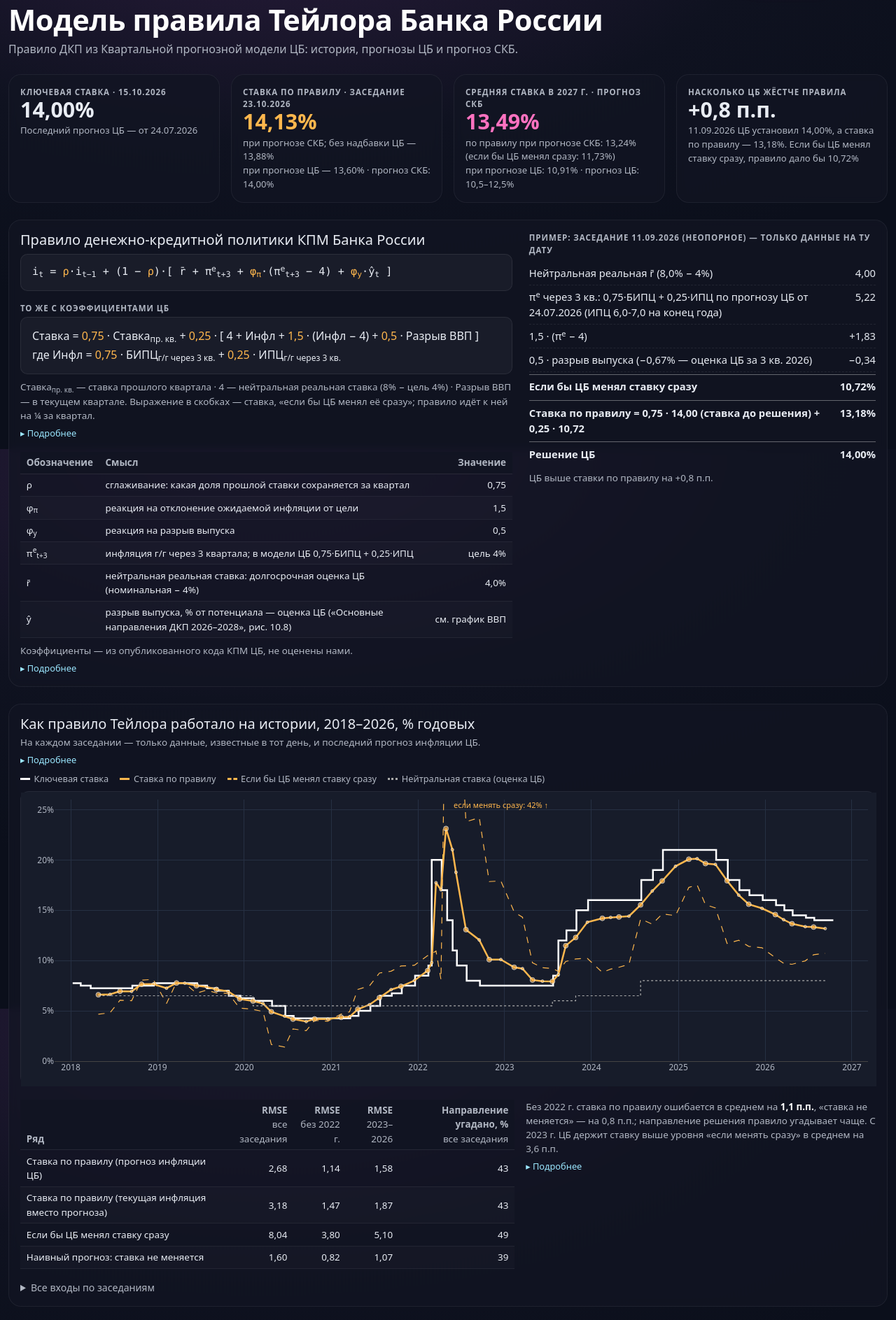
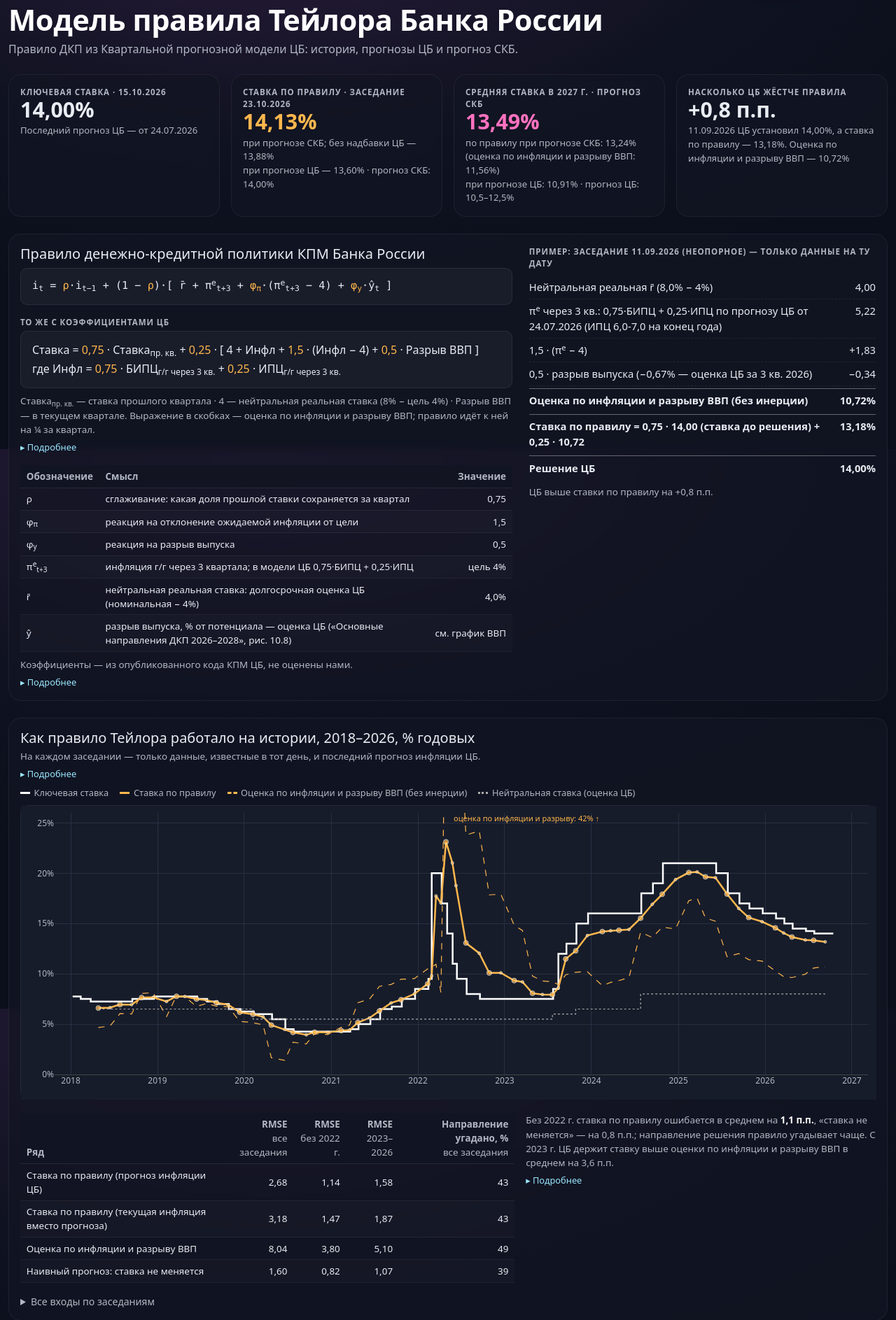
Before and after one commit to andreynes/macroforecasts, a Flask app: page /cbr-models in a window 1280 px wide. Shown: the part 158-2045 px from the top of the page at 70% size. Run offline with Flask 3, Linux system fonts and the light colour scheme; parts of the project's set-up code (start-up, migrations or seed data) failed here and were passed over; some libraries are stand-ins or nearby versions.

Commit message:
«Модели ЦБ»: «оценка по инфляции и разрыву ВВП» вместо «если бы ЦБ менял сразу»
Линия на прогнозе считается без надбавки ЦБ: 8% + 2,5·(πᵉ − 4) + 0,5·ŷ, без инерции;
переименована везде (история, KPI, таблицы).

Co-Authored-By: Claude Opus 5.5 <noreply@anthropic.com>

```diff
--- a/templates/cbr_models.html
+++ b/templates/cbr_models.html
@@ -70,10 +70,10 @@
             </div>
             <div class="cbm-note mb-3">
               Ставка<sub>пр. кв.</sub> — ставка прошлого квартала · 4 — нейтральная реальная ставка (8% − цель 4%) ·
-              Разрыв ВВП — в текущем квартале. Выражение в скобках — ставка, «если бы ЦБ менял её сразу»; правило идёт к ней на ¼ за квартал.
+              Разрыв ВВП — в текущем квартале. Выражение в скобках — оценка по инфляции и разрыву ВВП; правило идёт к ней на ¼ за квартал.
               <details class="cbm-more"><summary>Подробнее</summary><div>Инфл — 75% базового ИПЦ г/г и 25% ИПЦ г/г, оба в квартале через 3 квартала от текущего. «4» в скобках — цель по инфляции.
                 Разрыв ВВП — отклонение ВВП от потенциала, %. В наших расчётах к нейтральной реальной ставке добавляется затухающая надбавка ЦБ
-                из его последнего прогноза (+0,2…0,3 п.п.). Сплошная линия «Ставка по правилу» = ¾ ставки до заседания + ¼ уровня «если менять сразу»;
+                из его последнего прогноза (+0,2…0,3 п.п.). Сплошная линия «Ставка по правилу» = ¾ ставки до заседания + ¼ оценки по инфляции и разрыву ВВП;
                 если инфляция и экономика не меняются, она за несколько кварталов приходит к этому уровню.</div></details>
             </div>
             <div class="table-responsive">
@@ -102,7 +102,7 @@
         <div class="cbm-legend mb-2">
           <span><i style="background:#fff"></i>Ключевая ставка</span>
           <span><i style="background:#ffb74d"></i>Ставка по правилу</span>
-          <span><i class="dash" style="border-color:#ffb74d"></i>Если бы ЦБ менял ставку сразу</span>
+          <span><i class="dash" style="border-color:#ffb74d"></i>Оценка по инфляции и разрыву ВВП (без инерции)</span>
           <span><i class="dot" style="border-color:#aaa"></i>Нейтральная ставка (оценка ЦБ)</span>
         </div>
         <div id="chartRealtime" class="chart"></div>
@@ -130,7 +130,7 @@
           <span><i style="background:#fff"></i>Ключевая ставка, факт</span>
           <span><i class="dash" style="border-color:#fff"></i>Прогноз СКБ (по датам заседаний ЦБ)</span>
           <span><i style="background:#ffb74d"></i>Ставка по правилу при прогнозе СКБ (точки — заседания ЦБ)</span>
-          <span><i class="dot" style="border-color:#ffb74d"></i>Если бы ЦБ менял ставку сразу (прогноз СКБ)</span>
+          <span><i class="dot" style="border-color:#ffb74d"></i>Оценка по инфляции и разрыву ВВП (прогноз СКБ)</span>
           <span><i class="dash" style="border-color:var(--blue)"></i>Ставка по правилу при прогнозе ЦБ (ромбы — заседания)</span>
           <span><i class="bar" style="background:rgba(47,128,237,.35)"></i>Прогноз ЦБ: диапазон средней ставки за период</span>
         </div>
@@ -180,7 +180,7 @@
         <div class="table-responsive"><table class="table table-dark table-sm align-middle mb-0 cbm-table" id="cbmOursTable"></table></div>
         <div class="cbm-note mt-2">πᵉ — инфляция г/г через 3 кв. (0,75·БИПЦ + 0,25·ИПЦ, прогноз СКБ) · ŷ — разрыв ВВП · r̄ — нейтральная реальная ставка с надбавкой ЦБ.
           <details class="cbm-more"><summary>Подробнее</summary><div>Прогноз СКБ — ставка после заседания. πᵉ — средняя за квартал через 3 квартала от квартала заседания; ŷ — в квартале заседания;
-            надбавка ЦБ затухает к нулю (r̄ → 4%). «Если менять сразу» — ставка без постепенного шага; «по правилу» — шаг ¼ разрыва за квартал
+            надбавка ЦБ затухает к нулю (r̄ → 4%). «Оценка по инфляции и разрыву ВВП» — 8% + 2,5·(πᵉ − 4) + 0,5·ŷ, без надбавки ЦБ и постепенного шага; «по правилу» — шаг ¼ разрыва за квартал
             (между заседаниями — пропорционально числу дней). Средние за год — по дням.</div></details></div>
       </div>
     </div>
@@ -302,9 +302,9 @@
       kpi(`Ставка по правилу · заседание ${k.next_date}`, nf(k.next_rule) + "%",
           `при прогнозе СКБ; без надбавки ЦБ — ${nf(k.next_no_prem)}%<br>при прогнозе ЦБ — ${nf(k.next_cbr_rule)}% · прогноз СКБ: ${nf(k.next_our)}%`, "rule") +
       kpi(`Средняя ставка в ${k.year} г. · прогноз СКБ`, nf(k.year_our) + "%",
-          `по правилу при прогнозе СКБ: ${nf(k.year_rule)}% (если бы ЦБ менял сразу: ${nf(k.year_notional)}%)<br>при прогнозе ЦБ: ${nf(k.year_cbr_rule)}% · прогноз ЦБ: ${rng(k.year_cbr_lo, k.year_cbr_hi)}%`, "fc") +
+          `по правилу при прогнозе СКБ: ${nf(k.year_rule)}% (оценка по инфляции и разрыву ВВП: ${nf(k.year_notional)}%)<br>при прогнозе ЦБ: ${nf(k.year_cbr_rule)}% · прогноз ЦБ: ${rng(k.year_cbr_lo, k.year_cbr_hi)}%`, "fc") +
       kpi(`Насколько ЦБ жёстче правила`, sg(k.stance, 1) + " п.п.",
-          `${ruDate(e.date)} ЦБ установил ${nf(e.decision)}%, а ставка по правилу — ${nf(e.rule)}%. Если бы ЦБ менял ставку сразу, правило дало бы ${nf(e.notional)}%`);
+          `${ruDate(e.date)} ЦБ установил ${nf(e.decision)}%, а ставка по правилу — ${nf(e.rule)}%. Оценка по инфляции и разрыву ВВП — ${nf(e.notional)}%`);
   }
 
   function renderRule(D) {
@@ -322,7 +322,7 @@
       <div class="row-l"><span>π<sup>e</sup> через 3 кв.: 0,75·БИПЦ + 0,25·ИПЦ по прогнозу ЦБ от ${e.fc_date} (ИПЦ ${e.cbr_fc.split(" | ")[1]} на конец года)</span><span class="cbm-num">${nf(e.pi_e)}</span></div>
       <div class="row-l"><span>1,5 · (π<sup>e</sup> − 4)</span><span class="cbm-num">${sg(e.infl_term)}</span></div>
       <div class="row-l"><span>0,5 · разрыв выпуска (${nf(e.gap)}% — оценка ЦБ за ${e.gap_q.replace("Q", " кв. ").replace(/(\d{4}) кв. (\d)/, "$2 кв. $1")})</span><span class="cbm-num">${sg(e.gap_term)}</span></div>
-      <div class="row-l sum"><span>Если бы ЦБ менял ставку сразу</span><span class="cbm-num">${nf(e.notional)}%</span></div>
+      <div class="row-l sum"><span>Оценка по инфляции и разрыву ВВП (без инерции)</span><span class="cbm-num">${nf(e.notional)}%</span></div>
       <div class="row-l sum"><span>Ставка по правилу = 0,75 · ${nf(e.before)} (ставка до решения) + 0,25 · ${nf(e.notional)}</span><span class="cbm-num">${nf(e.rule)}%</span></div>
       <div class="row-l sum"><span>Решение ЦБ</span><span class="cbm-num">${nf(e.decision)}%</span></div>
       <div class="cbm-note mt-2">ЦБ выше ставки по правилу на ${sg(e.decision - e.rule, 1)} п.п.</div>`;
@@ -339,7 +339,7 @@
       line(o.our_kr_daily.x, o.our_kr_daily.y, "Прогноз СКБ", "#fff", { dash: 'dash', shape: 'hv' }),
       line(o.rule_steps.x, o.rule_steps.y, "Ставка по правилу при прогнозе СКБ", C_RULE, { shape: 'hv', extra: { hoverinfo: 'skip' } }),
       line(o.rule_pts.x, o.rule_pts.y, "Правило при прогнозе СКБ, заседание", C_RULE, { extra: { mode: 'markers', marker: { size: 7 } } }),
-      line(o.notional_pts.x, o.notional_pts.y, "Если бы ЦБ менял ставку сразу (СКБ)", C_RULE,
+      line(o.notional_pts.x, o.notional_pts.y, "Оценка по инфляции и разрыву ВВП (СКБ)", C_RULE,
         { extra: { mode: 'lines+markers', line: { color: C_RULE, width: 1.5, dash: 'dot', shape: 'hv' }, marker: { size: 4 } } }),
       line(o.cbr_rule_steps.x, o.cbr_rule_steps.y, `Ставка по правилу при прогнозе ЦБ ${o.cbr_date}`, C_BLUE, { dash: 'dash', shape: 'hv', extra: { hoverinfo: 'skip' } }),
       line(o.cbr_rule_pts.x, o.cbr_rule_pts.y, `Правило при прогнозе ЦБ, заседание`, C_BLUE, { extra: { mode: 'markers', marker: { size: 6, symbol: 'diamond' } } }),
@@ -349,14 +349,14 @@
     const y = D.ours_y[0];
     $("cbmOursNote").innerHTML = y ? `Одно правило, разные входы: оранжевая — прогноз СКБ, синяя — прогноз ЦБ. ${y.y} г., средняя:
       СКБ <b>${nf(y.our)}%</b> · правило <b>${nf(y.rule)}%</b> · правило при прогнозе ЦБ <b>${nf(y.cbr_rule)}%</b> · ЦБ <b>${rng(y.cbr_lo, y.cbr_hi)}%</b>.
-      Пунктир — куда правило тянет ставку без постепенного шага: в среднем <b>${nf(y.notional)}%</b>, СКБ выше на <b>${sg(y.our - y.notional, 1)} п.п.</b>
+      Точечная линия — оценка только по прогнозу инфляции и разрыву ВВП (8% + 2,5·(πᵉ − 4) + 0,5·ŷ): в среднем <b>${nf(y.notional)}%</b>, СКБ выше на <b>${sg(y.our - y.notional, 1)} п.п.</b>
       ${more(`Правило считается на каждом заседании ЦБ по календарю (точки), новая ставка — со следующего рабочего дня. Надбавка ЦБ — из его
         прогноза от ${o.cbr_date}. ЦБ публикует только ИПЦ, БИПЦ для его прогноза — через сходящийся к нулю спред. Разница между линиями —
         следствие разных прогнозов инфляции и ВВП, а не разной реакции. Прогноз СКБ по ставке задан на конец месяца и привязан к заседаниям ЦБ
         (${o.our_kr_changes.map(c => `${c.date} — ${nf(c.v)}%`).join(", ")}); средние — по дням.`)}` : "";
 
     let th = `<thead><tr><th>Заседание ЦБ</th><th>Прогноз СКБ</th><th>Ставка по правилу при прогнозе СКБ</th><th>СКБ − правило</th>
-      <th>Ставка по правилу при прогнозе ЦБ</th><th>πᵉ через 3 кв. (СКБ)</th><th>ŷ</th><th>r̄</th><th>Если бы ЦБ менял сразу</th></tr></thead><tbody>`;
+      <th>Ставка по правилу при прогнозе ЦБ</th><th>πᵉ через 3 кв. (СКБ)</th><th>ŷ</th><th>r̄</th><th>Оценка по инфляции и разрыву ВВП</th></tr></thead><tbody>`;
     D.ours_meet.forEach(r => {
       const d = r.our - r.rule;
       th += `<tr><td>${r.date}</td><td>${nf(r.our)}</td><td>${nf(r.rule)}</td><td class="${cls(d)}">${sg(d)}</td><td>${nf(r.cbr_rule)}</td>
@@ -506,13 +506,13 @@
     Plotly.react('chartRealtime', [
       line(kr.x, kr.y, "Ключевая ставка", "#fff", { shape: 'hv' }),
       line(x, R.map(r => r.rule), "Ставка по правилу", C_RULE, { extra: { mode: 'lines+markers', marker: { size: R.map(r => r.is_core ? 7 : 4) } } }),
-      line(x, R.map(r => r.notional), "Если бы ЦБ менял ставку сразу", C_RULE, { dash: 'dash', extra: { line: { color: C_RULE, width: 1.2, dash: 'dash' } } }),
+      line(x, R.map(r => r.notional), "Оценка по инфляции и разрыву ВВП", C_RULE, { dash: 'dash', extra: { line: { color: C_RULE, width: 1.2, dash: 'dash' } } }),
       line(x, R.map(r => r.neutral), "Нейтральная ЦБ", "#aaa", { dash: 'dot', shape: 'hv', extra: { line: { color: '#aaa', width: 1.2, dash: 'dot', shape: 'hv' } } }),
     ], layout({
       // пик пунктира в апреле 2022 г. (прогноз инфляции ЦБ 18–23%) обрезан, чтобы были видны остальные годы
       yaxis: { gridcolor: grid, tickfont: { color: text80 }, ticksuffix: '%', range: [0, 26] },
       annotations: (() => { const p = R.reduce((a, r) => r.notional > a.notional ? r : a);
-        return p.notional > 26 ? [{ x: p.date, y: 25.5, text: `если менять сразу: ${nf(p.notional, 0)}% ↑`, showarrow: false,
+        return p.notional > 26 ? [{ x: p.date, y: 25.5, text: `оценка по инфляции и разрыву: ${nf(p.notional, 0)}% ↑`, showarrow: false,
           font: { color: C_RULE, size: 11 }, xanchor: 'left' }] : []; })(),
     }), cfg);
 
@@ -522,7 +522,7 @@
     const SERIES = {
       "Правило (прогноз ЦБ)": "Ставка по правилу (прогноз инфляции ЦБ)",
       "Правило (текущая π, без прогноза)": "Ставка по правилу (текущая инфляция вместо прогноза)",
-      "Правило без сглаживания (прогноз ЦБ)": "Если бы ЦБ менял ставку сразу",
+      "Правило без сглаживания (прогноз ЦБ)": "Оценка по инфляции и разрыву ВВП",
       "Наивный: ставка не меняется": "Наивный прогноз: ставка не меняется",
     };
     [...new Set(D.rt_metrics.map(m => m.series))].forEach(sname => {
@@ -533,14 +533,14 @@
     const mm = (ser, smp) => D.rt_metrics.find(m => m.series === ser && m.sample === smp) || {};
     $("cbmRtNote").innerHTML = `Без 2022 г. ставка по правилу ошибается в среднем на <b>${nf(mm("Правило (прогноз ЦБ)", "без 2022 г.").rmse, 1)} п.п.</b>,
       «ставка не меняется» — на ${nf(mm("Наивный: ставка не меняется", "без 2022 г.").rmse, 1)} п.п.; направление решения правило угадывает чаще.
-      С 2023 г. ЦБ держит ставку выше уровня «если менять сразу» в среднем на ${nf(mm("Правило без сглаживания (прогноз ЦБ)", "2023–2026").me, 1)} п.п.
+      С 2023 г. ЦБ держит ставку выше оценки по инфляции и разрыву ВВП в среднем на ${nf(mm("Правило без сглаживания (прогноз ЦБ)", "2023–2026").me, 1)} п.п.
       ${more(`На дату заседания правило знает: ставку до решения, ИПЦ за опубликованные месяцы, разрыв ВВП в квартале заседания (оценка ЦБ,
         ретроспективная), прогноз инфляции ЦБ (PDF «Среднесрочный прогноз»; 2018 г. — пресс-релизы) и оценку нейтральной ставки на тот момент.
         Параметры не подбираются. В 2018–2021 гг. ЦБ действовал близко к правилу, в 2022 г. сознательно отошёл от него; с 2023 г. жёстче —
         частично потому, что прогноз ЦБ уже учитывает высокую ставку, частично из-за краткосрочной нейтральной ставки выше 8%.`)}`;
 
     let rt = `<thead><tr><th>Заседание</th><th>Прогноз ЦБ, дек/дек</th><th>ИПЦ (мес.)</th><th>πᵉ</th><th>ŷ (квартал)</th><th>Нейтр.</th>
-      <th>До решения</th><th>Решение</th><th>Если менять сразу</th><th>Ставка по правилу</th><th>Решение − ставка по правилу</th></tr></thead><tbody>`;
+      <th>До решения</th><th>Решение</th><th>Оценка по инфляции и разрыву ВВП</th><th>Ставка по правилу</th><th>Решение − ставка по правилу</th></tr></thead><tbody>`;
     R.slice().reverse().forEach(r => {
       const d = r.decision - r.rule;
       rt += `<tr><td>${ruDate(r.date)}${r.kind === "внеочередное" ? "**" : r.is_core ? "" : "*"}</td><td>${r.is_core ? "" : "от " + r.fc_date + ": "}${r.cbr_fc}</td><td>${nf(r.cpi)} (${r.m_last})</td><td>${nf(r.pi_e)}</td>
```
Also changed, not shown: data/cbr_models.json.
